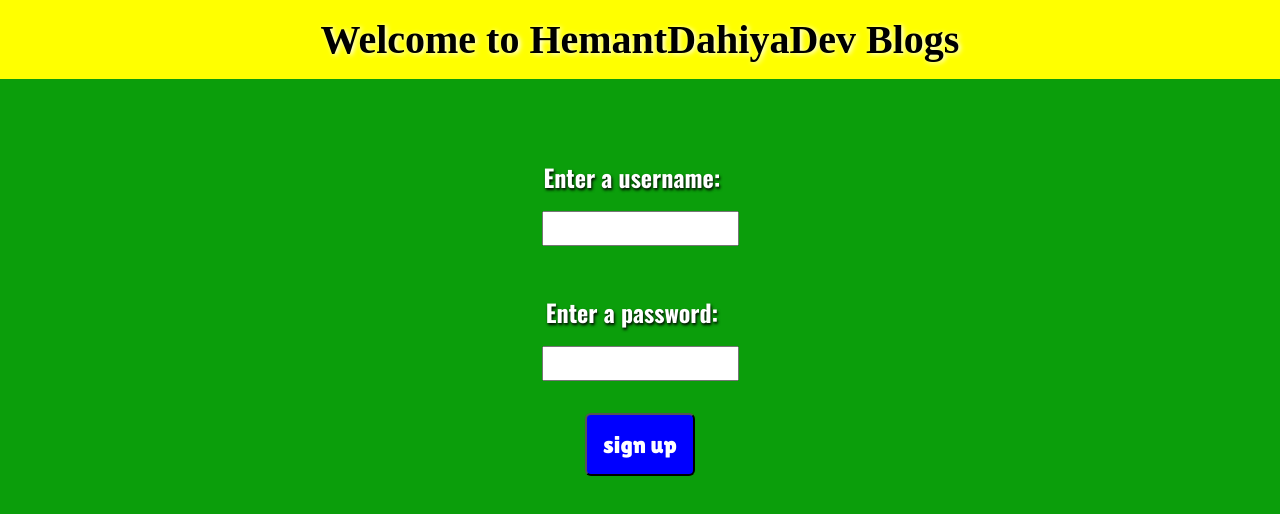
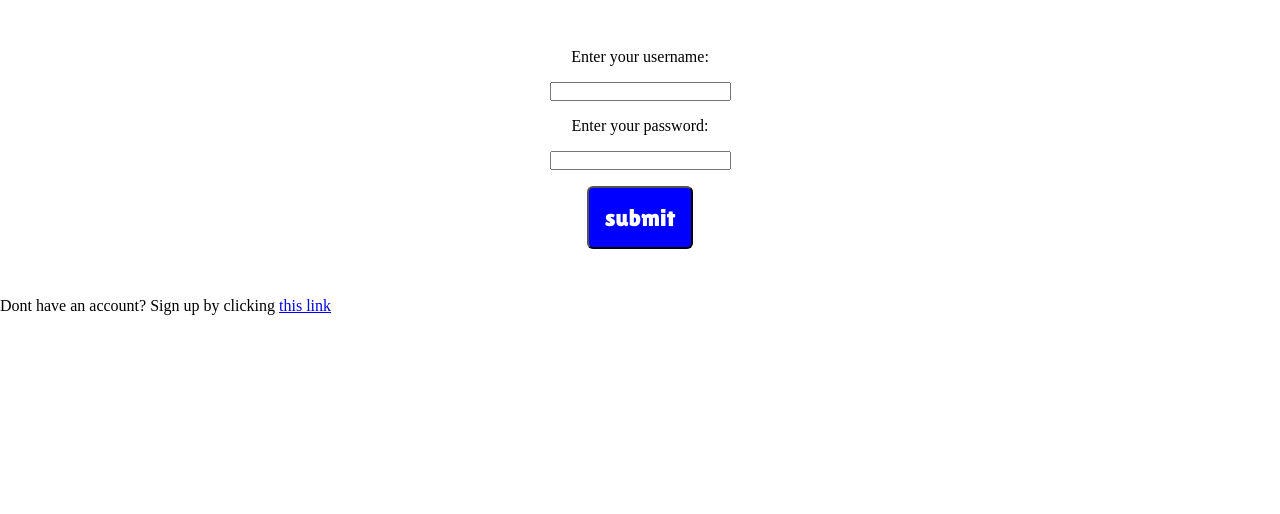
Before and after one commit to HemantDahiyaCodes/blog-api-frontend-01, a React (Vite) app: page /log-in in a window 1280 px wide. Shown: the top 514 px of the page. Built offline with nearby package versions, Linux system fonts and the light colour scheme; a web font is replaced by a local one.

Commit message:
Added login feature

```diff
--- a/components/homepage.jsx
+++ b/components/homepage.jsx
@@ -0,0 +1,11 @@
+import axios from "axios";
+
+function HomePage() {
+    return (
+        <>
+        <h1>Welcome to the homepage</h1>
+        </>
+    )
+}
+
+export {HomePage};
--- a/components/log_in.jsx
+++ b/components/log_in.jsx
@@ -0,0 +1,79 @@
+import { useEffect, useState } from "react";
+import { Link } from "react-router";
+import { useNavigate } from "react-router";
+import axios from "axios";
+
+function Login() {
+  const [username, setUsername] = useState("");
+  const [password, setPassword] = useState("");
+  const [result, setResult] = useState(false);
+  const navigate = useNavigate();
+
+  useEffect(() => {
+    if(result) {
+      navigate("/posts")
+    }
+  }, [result, navigate])
+
+  async function handleSubmit() {
+    event.preventDefault();
+
+    const response = await axios.post(
+      "http://localhost:8000/users/log-in",
+      {
+        username,
+        password,
+      },
+      {
+        headers: {
+          "Content-Type": "application/json",
+        },
+      }
+    );
+
+    let token = response.data.token;
+    console.log(token);
+    localStorage.setItem("token", "Bearer" + token);
+    axios.defaults.headers.common['Authorization'] = "Bearer" + token
+
+    if (response.status === 200) {
+      return setResult(true);
+    }
+  }
+
+  return (
+    <>
+      <form onSubmit={handleSubmit}>
+        <label htmlFor="username">Enter your username: </label>
+        <input
+          type="text"
+          name="username"
+          id="username"
+          required
+          onChange={(e) => {
+            setUsername(e.target.value);
+          }}
+        />
+
+        <label htmlFor="password">Enter your password: </label>
+        <input
+          type="password"
+          name="password"
+          id="password"
+          required
+          onChange={(e) => {
+            setPassword(e.target.value);
+          }}
+        />
+
+        <button type="submit">submit</button>
+      </form>
+
+      <span>
+        Dont have an account? Sign up by clicking <Link to="/">this link</Link>
+      </span>
+    </>
+  );
+}
+
+export { Login };
--- a/components/sign_up.jsx
+++ b/components/sign_up.jsx
@@ -1,6 +1,7 @@
 import { useState } from "react";
 import "../styles/sign-up.css";
 import axios from "axios";
+import { Link } from "react-router";
 
 export function SignUp() {
   const [username, setUsername] = useState("");
@@ -23,13 +24,14 @@ export function SignUp() {
       }
     );
 
-    console.log(response.data.userExists);
+    if (response.data.notValid === "too_short") {
+      return setResult(`Username ${username} is too short!`);
+    }
 
-    if (response.data.userExists === undefined) {
-      setResult(`${username} signed up successfully`);
+    if (response.data.success) {
+      return setResult(`Username ${username} signed up successfully`);
     } else {
-      console.log(username)
-      setResult(`Username ${username} is already taken`);
+      return setResult(`Username ${username} already exists`);
     }
   }
 
@@ -45,6 +47,8 @@ export function SignUp() {
             name="username"
             id="username"
             onChange={(e) => setUsername(e.target.value)}
+            required
+            minLength={4}
           />
         </div>
 
@@ -55,11 +59,17 @@ export function SignUp() {
             name="password"
             id="password"
             onChange={(e) => setPassword(e.target.value)}
+            required
+            minLength={5}
           />
         </div>
 
         <button type="submit">sign up</button>
       </form>
+
+      <div className="login-container">
+        <span>Already a user? Click the link to log in <Link to="/log-in">Log in</Link></span>
+      </div>
     </>
   );
 }
--- a/package.json
+++ b/package.json
@@ -12,7 +12,9 @@
   "dependencies": {
     "axios": "^1.12.2",
     "react": "^19.1.1",
-    "react-dom": "^19.1.1"
+    "react-dom": "^19.1.1",
+    "react-router": "^7.9.3",
+    "react-router-dom": "^7.9.3"
   },
   "devDependencies": {
     "@eslint/js": "^9.36.0",
--- a/src/main.jsx
+++ b/src/main.jsx
@@ -1,9 +1,13 @@
-import { StrictMode } from 'react'
-import { createRoot } from 'react-dom/client'
-import App from './App.jsx'
+import { StrictMode } from "react";
+import { createRoot } from "react-dom/client";
+import { createBrowserRouter, RouterProvider } from "react-router";
+import App from "./App.jsx";
+import routes from "./routes.jsx";
 
-createRoot(document.getElementById('root')).render(
+const router = createBrowserRouter(routes);
+
+createRoot(document.getElementById("root")).render(
   <StrictMode>
-    <App />
-  </StrictMode>,
-)
+    <RouterProvider router={router} />
+  </StrictMode>
+);
--- /dev/null
+++ b/src/routes.jsx
@@ -0,0 +1,20 @@
+import { SignUp } from "../components/sign_up";
+import { Login } from "../components/log_in";
+import { HomePage } from "../components/homepage";
+
+const routes = [
+  {
+    path: "/",
+    element: <SignUp />,
+  },
+  {
+    path: "/log-in",
+    element: <Login />,
+  },
+  {
+    path: "/posts",
+    element: <HomePage />
+  }
+];
+
+export default routes;
--- a/styles/sign-up.css
+++ b/styles/sign-up.css
@@ -6,7 +6,7 @@
 }
 
 body {
-    background-color: rgb(11, 158, 11);
+    background-color: rgb(255, 255, 255);
 }
 
 h1 {
@@ -15,8 +15,8 @@ h1 {
     font-size: 2.5rem;
     text-align: center;
     color: black;
-    background-color: yellow;
-    text-shadow: 2px 1px 5px white;
+    text-shadow: 2px 1px 1px rgb(0, 0, 0);
+    text-decoration: underline;
 }
 
 form {
@@ -41,8 +41,7 @@ form div label {
     font-family: "Oswald";
     font-size: 1.5rem;
     font-weight: bolder;
-    color: white;
-    text-shadow: 1px 2px 3px black;
+    color: rgb(0, 0, 0);
 }
 
 form div input {
@@ -66,7 +65,7 @@ form button:hover {
 
 h2 {
     text-align: center;
-    color: white;
-    text-shadow: 1px 2px 3px black;
+    color: rgb(0, 0, 0);
     margin-top: 1rem;
+    font-family: "Oswald";
 }
```
Also changed, not shown: 1 other file (tests, documents, lock files or other folders).
